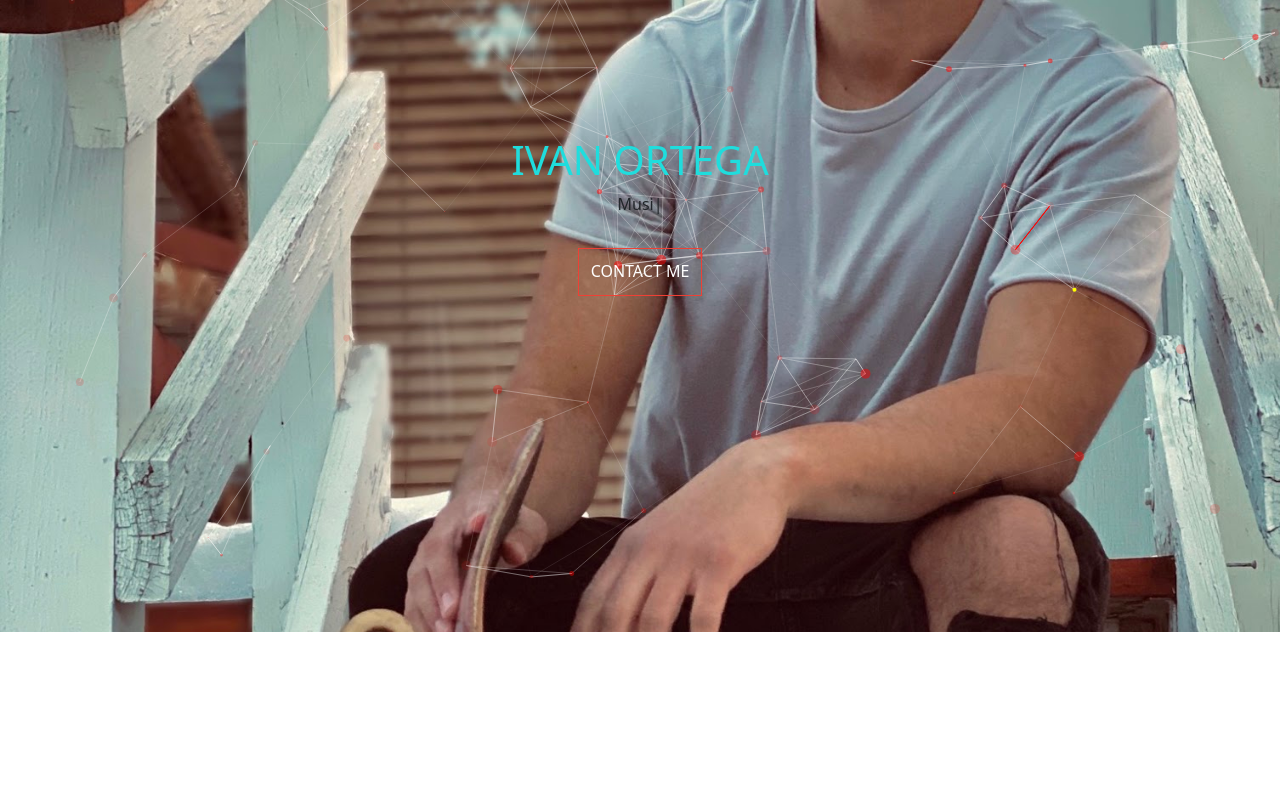
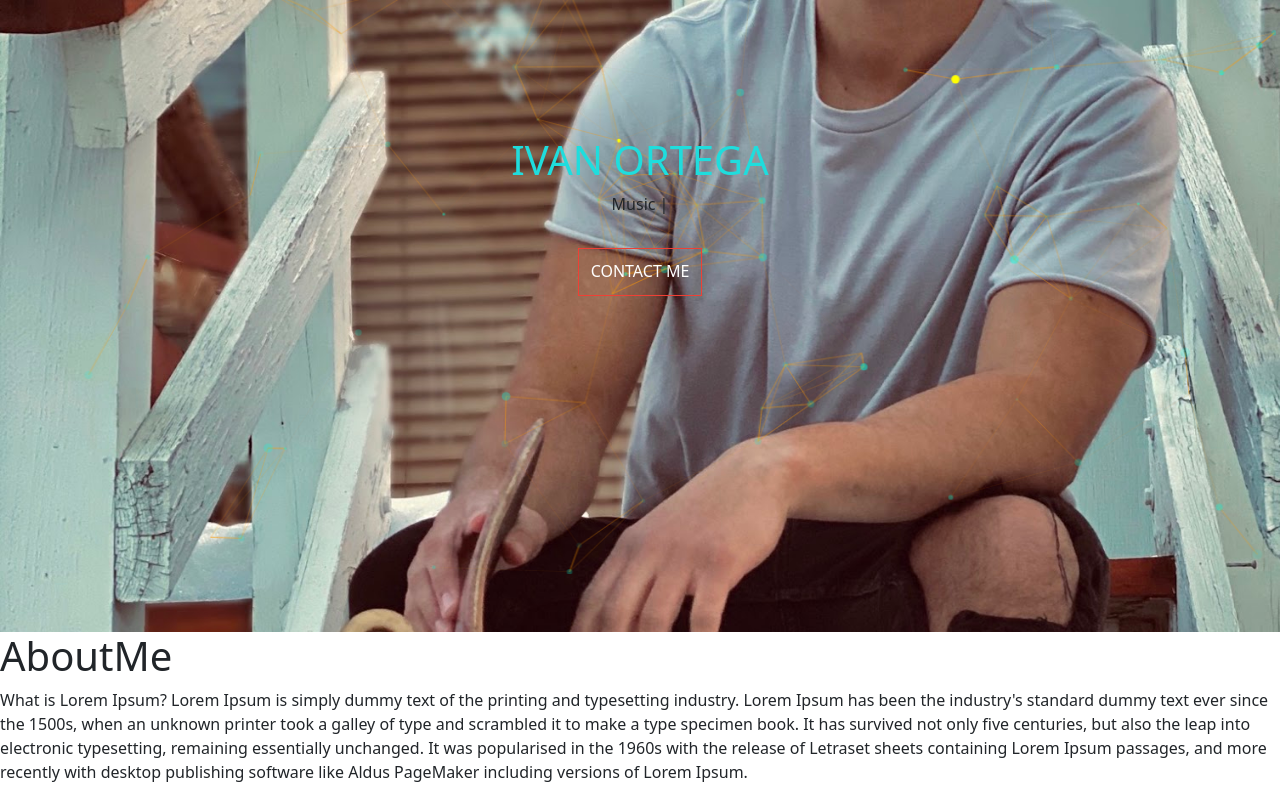
Before and after one commit to iifmusic/iifmusic.Portfolio.io, a React (Create React App) app: page / in a window 1280 px wide. Shown: the part 222-1022 px from the top of the page. Before the commit the page ends 854 px from the top, so only its background shows below. Built offline with nearby package versions, Linux system fonts and the light colour scheme.

Commit message:
added mor dependicies and changed a few things

```diff
--- a/package.json
+++ b/package.json
@@ -12,6 +12,7 @@
     "bootstrap": "^5.1.3",
     "react": "^18.2.0",
     "react-dom": "^18.2.0",
+    "react-reveal": "^1.2.2",
     "react-scripts": "5.0.1",
     "react-tsparticles": "^2.1.4",
     "react-typed": "^1.2.0",
--- a/src/App.css
+++ b/src/App.css
@@ -119,3 +119,8 @@
   width: 100vw;
   z-index: 1;
 } */
+
+/* about Me_____________________________________________ */
+.about__head{
+  z-index: 2;
+}
--- a/src/App.js
+++ b/src/App.js
@@ -4,6 +4,8 @@
 import Header from './components/Header'
 import './App.css'
 import Particle from './components/Particle'
+import { AboutMe } from './pages/AboutMe'
+import Zoom from 'react-reveal/Zoom'
 
 
 
@@ -14,6 +16,9 @@
       <Particle />
       <Navbar/>
       <Header />
+      <Zoom>
+        <AboutMe />
+      </Zoom>
 
 
 
--- a/src/components/Particle.jsx
+++ b/src/components/Particle.jsx
@@ -18,6 +18,12 @@
     id="tsparticles"
     init={particlesInit}
     loaded={particlesLoaded}
+    style={{
+        position: 'absolute',
+        zIndex: '1',
+        padding: '0.5rem',
+        margin: '.25rem'
+      }}
     options={{
         "fullScreen": {
             "enable": true,
@@ -32,7 +38,7 @@
                 }
             },
             "color": {
-                "value": "#ff0000"
+                "value": "#00ffdd"
             },
             "shape": {
                 "type": "circle"
@@ -60,7 +66,7 @@
             "line_linked": {
                 "enable": true,
                 "distance": 150,
-                "color": "#ffffff",
+                "color": "#ff9d00",
                 "opacity": 0.4,
                 "width": 1
             },
--- /dev/null
+++ b/src/pages/AboutMe.js
@@ -0,0 +1,15 @@
+import React from 'react'
+
+export const AboutMe = () => {
+  return (
+    <>
+        <h1 className='about__head'>AboutMe</h1>
+
+        <p>
+        What is Lorem Ipsum?
+            Lorem Ipsum is simply dummy text of the printing and typesetting industry. Lorem Ipsum has been the industry's standard dummy text ever since the 1500s, when an unknown printer took a galley of type and scrambled it to make a type specimen book. It has survived not only five centuries, but also the leap into electronic typesetting, remaining essentially unchanged. It was popularised in the 1960s with the release of Letraset sheets containing Lorem Ipsum passages, and more recently with desktop publishing software like Aldus PageMaker including versions of Lorem Ipsum.
+
+        </p>
+    </>
+  )
+}
```
Also changed, not shown: 1 other file (tests, documents, lock files or other folders).
